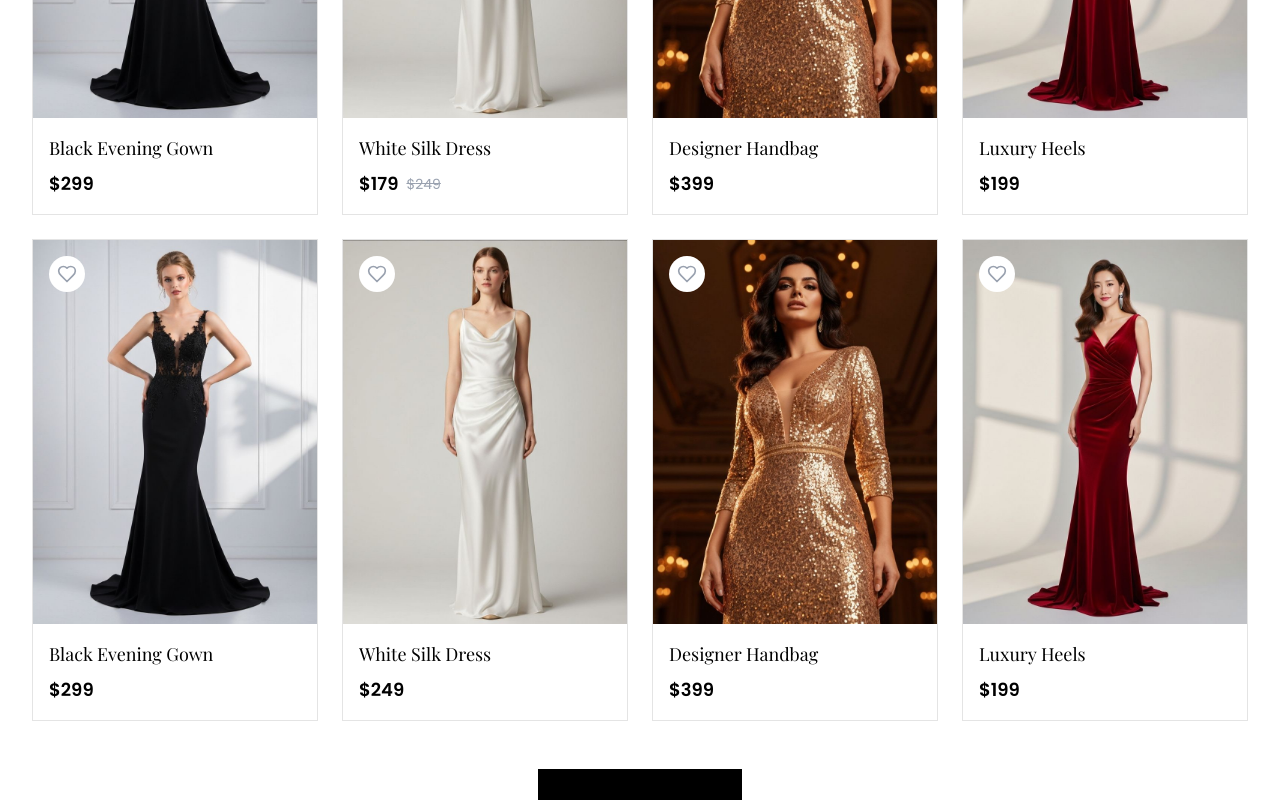
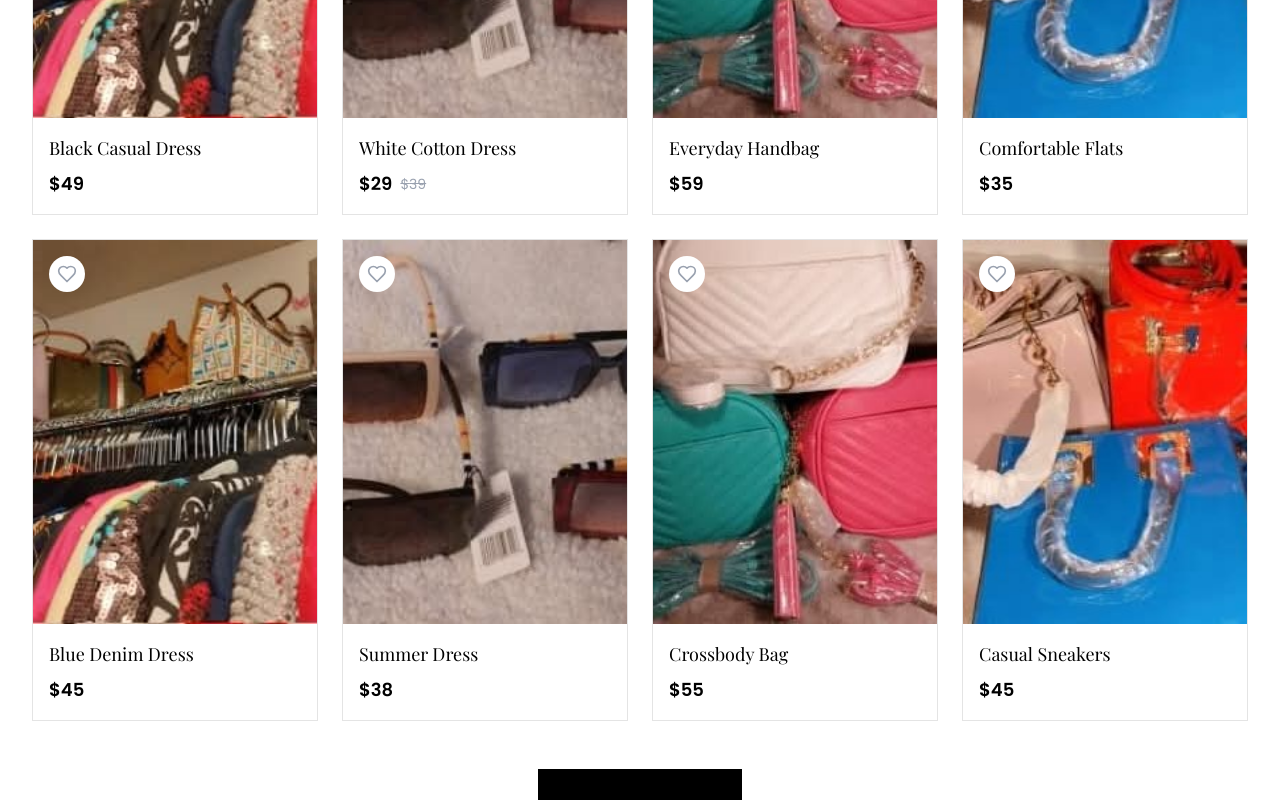
Before and after one commit to davisbryan595-lang/everything-under-the-sun, a Next.js app: page / in a window 1280 px wide. Shown: the part 1400-2200 px from the top of the page. Built offline with nearby package versions, Linux system fonts and the light colour scheme; a web font is replaced by a local one.

Commit message:
completionId: cgen-3e242bc1ca604044b71b819de1bfadb2
cgen-3e242bc1ca604044b71b819de1bfadb2

```diff
--- a/app/page.tsx
+++ b/app/page.tsx
@@ -9,61 +9,61 @@ import { ProductCard } from "@/components/product-card"
 const newArrivals = [
   {
     id: "1",
-    name: "Black Evening Gown",
-    price: 299,
-    image: "/product-1.jpg",
-    slug: "black-evening-gown",
+    name: "Black Casual Dress",
+    price: 49,
+    image: "/products/p1.jpg",
+    slug: "black-casual-dress",
   },
   {
     id: "2",
-    name: "White Silk Dress",
-    price: 249,
-    image: "/product-2.jpg",
-    slug: "white-silk-dress",
+    name: "White Cotton Dress",
+    price: 39,
+    image: "/products/p2.jpg",
+    slug: "white-cotton-dress",
     sale: true,
-    salePrice: 179,
+    salePrice: 29,
   },
   {
     id: "3",
-    name: "Designer Handbag",
-    price: 399,
-    image: "/product-3.jpg",
-    slug: "designer-handbag",
+    name: "Everyday Handbag",
+    price: 59,
+    image: "/products/p3.jpg",
+    slug: "everyday-handbag",
   },
   {
     id: "4",
-    name: "Luxury Heels",
-    price: 199,
-    image: "/product-4.jpg",
-    slug: "luxury-heels",
+    name: "Comfortable Flats",
+    price: 35,
+    image: "/products/p4.jpg",
+    slug: "comfortable-flats",
   },
   {
     id: "5",
-    name: "Black Evening Gown",
-    price: 299,
-    image: "/product-1.jpg",
-    slug: "black-evening-gown-2",
+    name: "Blue Denim Dress",
+    price: 45,
+    image: "/products/p1.jpg",
+    slug: "blue-denim-dress",
   },
   {
     id: "6",
-    name: "White Silk Dress",
-    price: 249,
-    image: "/product-2.jpg",
-    slug: "white-silk-dress-2",
+    name: "Summer Dress",
+    price: 38,
+    image: "/products/p2.jpg",
+    slug: "summer-dress",
   },
   {
     id: "7",
-    name: "Designer Handbag",
-    price: 399,
-    image: "/product-3.jpg",
-    slug: "designer-handbag-2",
+    name: "Crossbody Bag",
+    price: 55,
+    image: "/products/p3.jpg",
+    slug: "crossbody-bag",
   },
   {
     id: "8",
-    name: "Luxury Heels",
-    price: 199,
-    image: "/product-4.jpg",
-    slug: "luxury-heels-2",
+    name: "Casual Sneakers",
+    price: 45,
+    image: "/products/p4.jpg",
+    slug: "casual-sneakers",
   },
 ]
 
@@ -90,7 +90,7 @@ export default function Home() {
       <section className="py-16 md:py-20 bg-cream">
         <div className="max-w-7xl mx-auto px-4 sm:px-6 lg:px-8">
           <div className="text-center mb-12">
-            <h2 className="font-serif text-4xl md:text-5xl text-black mb-4">New Arrivals</h2>
+            <h2 className="font-serif text-4xl md:text-5xl text-black mb-4">What's New</h2>
             <div className="w-24 h-1 bg-gold mx-auto"></div>
           </div>
 
--- a/components/hero-carousel.tsx
+++ b/components/hero-carousel.tsx
@@ -8,20 +8,20 @@ import { ChevronLeft, ChevronRight } from "lucide-react"
 const slides = [
   {
     id: 1,
-    image: "/hero-1.jpg",
-    title: "Timeless Elegance",
-    subtitle: "Discover our curated collection of luxury dresses",
+    image: "/products/p1.jpg",
+    title: "Fresh Styles",
+    subtitle: "Great prices on quality dresses for everyday wear",
   },
   {
     id: 2,
-    image: "/hero-2.jpg",
-    title: "Pure Sophistication",
-    subtitle: "Elevate your style with premium pieces",
+    image: "/products/p2.jpg",
+    title: "Everyday Fashion",
+    subtitle: "Affordable pieces that work for any occasion",
   },
   {
     id: 3,
-    image: "/hero-3.jpg",
-    title: "Luxury Redefined",
+    image: "/products/p3.jpg",
+    title: "Look Good, Feel Great",
     subtitle: "Everything you need, under the sun",
   },
 ]
```
